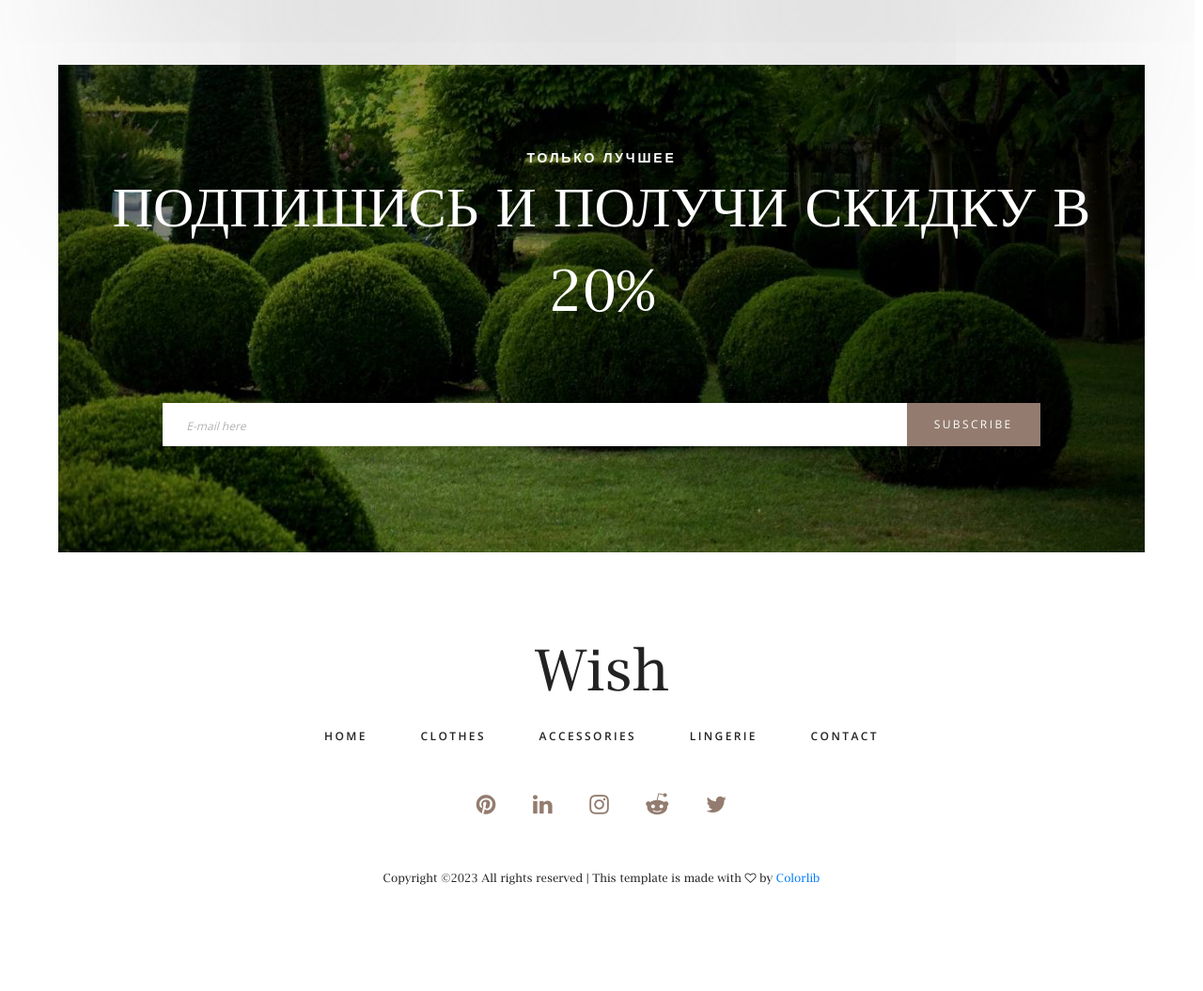
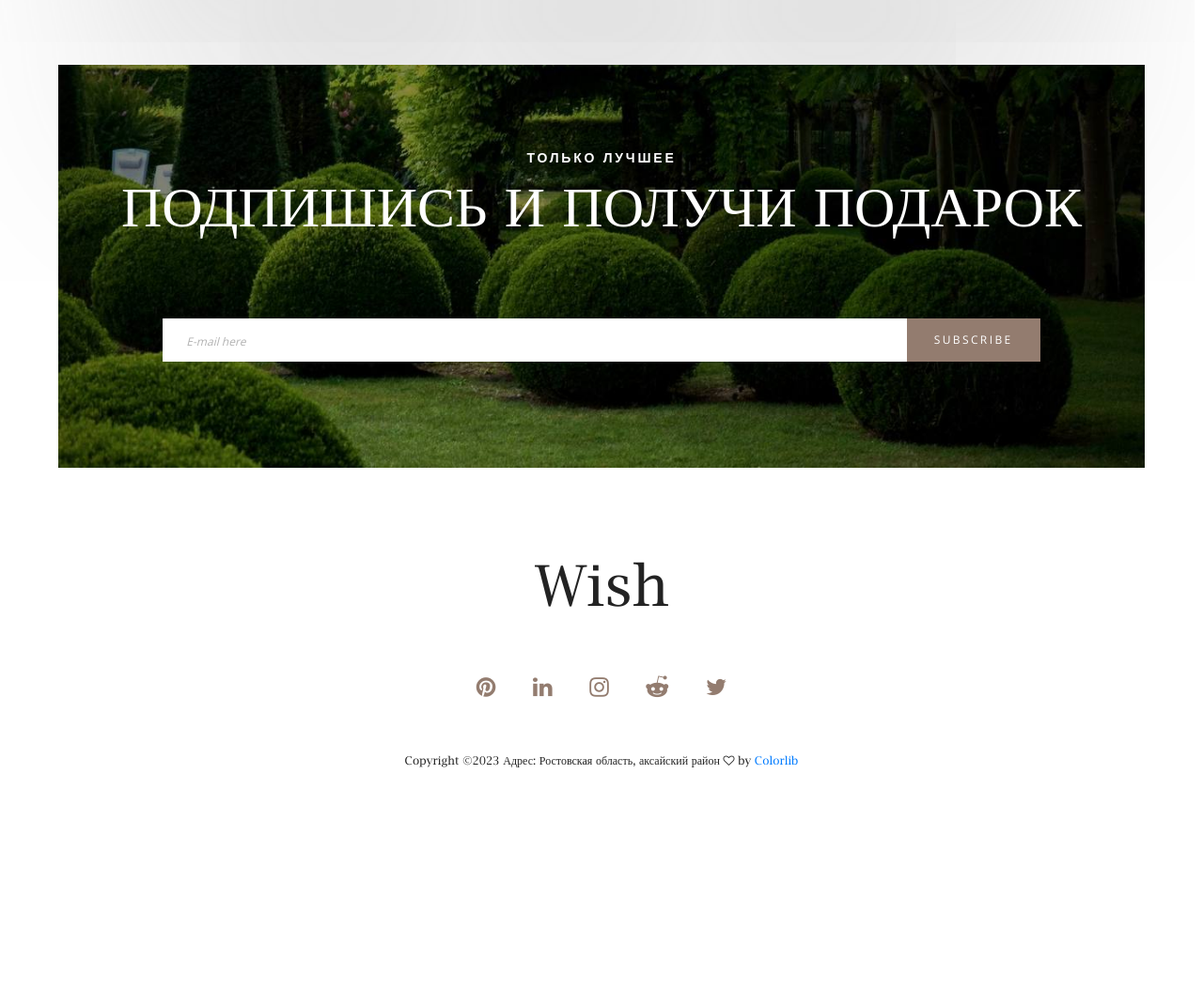
Before and after one commit to Dim-Nike/park_Victoria, a Django app: page /products/1 in a window 1280 px wide. Shown: the part 2750-3805 px from the top of the page at 94% size. After the commit the page ends 3567 px from the top, so only its background shows below. Run offline with Django 4.2, Linux system fonts and the light colour scheme; data comes from the database, SQL or seed files in the repository; some libraries are stand-ins or nearby versions; some web fonts are replaced.

Commit message:
set categories

```diff
--- a/park_Victoria/main/templates/main/categories.html
+++ b/park_Victoria/main/templates/main/categories.html
@@ -94,19 +94,19 @@
 									<div id="container">
 										<div class="product-details">
 											<h1>{{ product.name }}</h1>
-											<span class="hint-star star">
-												<i class="fa fa-star" aria-hidden="true"></i>
-												<i class="fa fa-star" aria-hidden="true"></i>
-												<i class="fa fa-star" aria-hidden="true"></i>
-												<i class="fa fa-star-half-o" aria-hidden="true"></i>
-												<i class="fa fa-star-o" aria-hidden="true"></i>
-											</span>
+<!--											<span class="hint-star star">-->
+<!--												<i class="fa fa-star" aria-hidden="true"></i>-->
+<!--												<i class="fa fa-star" aria-hidden="true"></i>-->
+<!--												<i class="fa fa-star" aria-hidden="true"></i>-->
+<!--												<i class="fa fa-star-half-o" aria-hidden="true"></i>-->
+<!--												<i class="fa fa-star-o" aria-hidden="true"></i>-->
+<!--											</span>-->
 											<p class="information">" {{ product.description }} "</p>
 											<div class="control">
 												<button class="btn">
 													<span class="price">{{ product.price }}p</span>
 													<span class="shopping-cart"><i class="fa fa-shopping-cart" aria-hidden="true"></i></span>
-													<span class="buy">Buy Now</span>
+													<span class="buy">Подробнее</span>
 												</button>
 											</div>
 										</div>
@@ -141,7 +141,7 @@
 					<div class="col">
 						<div class="section_title_container text-center">
 							<div class="section_subtitle">только лучшее</div>
-							<div class="section_title">подпишись и получи скидку в 20%</div>
+							<div class="section_title">подпишись и получи подарок</div>
 						</div>
 					</div>
 				</div>
@@ -168,13 +168,13 @@
 				<div class="col text-center">
 					<div class="footer_logo"><a href="#">Wish</a></div>
 					<nav class="footer_nav">
-						<ul>
-							<li><a href="index.html">home</a></li>
-							<li><a href="categories.html">clothes</a></li>
-							<li><a href="categories.html">accessories</a></li>
-							<li><a href="categories.html">lingerie</a></li>
-							<li><a href="contact.html">contact</a></li>
-						</ul>
+<!--						<ul>-->
+<!--							<li><a href="index.html">home</a></li>-->
+<!--							<li><a href="categories.html">clothes</a></li>-->
+<!--							<li><a href="categories.html">accessories</a></li>-->
+<!--							<li><a href="categories.html">lingerie</a></li>-->
+<!--							<li><a href="contact.html">contact</a></li>-->
+<!--						</ul>-->
 					</nav>
 					<div class="footer_social">
 						<ul>
@@ -186,7 +186,7 @@
 						</ul>
 					</div>
 					<div class="copyright"><!-- Link back to Colorlib can't be removed. Template is licensed under CC BY 3.0. -->
-Copyright &copy;<script>document.write(new Date().getFullYear());</script> All rights reserved | This template is made with <i class="fa fa-heart-o" aria-hidden="true"></i> by <a href="https://colorlib.com" target="_blank">Colorlib</a>
+Copyright &copy;<script>document.write(new Date().getFullYear());</script> Адрес: Ростовская область, аксайский район <i class="fa fa-heart-o" aria-hidden="true"></i> by <a href="https://colorlib.com" target="_blank">Colorlib</a>
 <!-- Link back to Colorlib can't be removed. Template is licensed under CC BY 3.0. --></div>
 				</div>
 			</div>
--- a/park_Victoria/main/templates/main/index.html
+++ b/park_Victoria/main/templates/main/index.html
@@ -354,7 +354,7 @@
 								<li><a href="#">#парквикториядеревья</a></li>
 							</ul>
 						</div>
-						<div class="gallery_text text-center">*Прикоснись cdcdcк природе.</div>
+						<div class="gallery_text text-center">*Прикоснись к природе.</div>
 						<div class="button gallery_button"><a href="#">рассмотреть</a></div>
 					</div>
 				</div>
@@ -428,7 +428,7 @@
 								<button type="submit" class="newsletter_button">подписаться</button>
 							</form>
 						</div>
-						<div class="newsletter_text">Integer ut imperdiet erat. Quisque ultricies lectus tellus, eu tristique magna pharetra nec. Fusce vel lorem libero. Integer ex mi, facilisis sed nisi ut, vestib ulum ultrices nulla. Aliquam egestas tempor leo.</div>
+						<div class="newsletter_text">Адрес: Ростовская область, Аксайский район</div>
 					</div>
 				</div>
 			</div>
```
